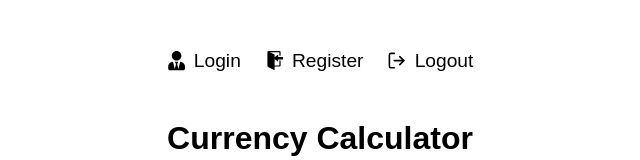
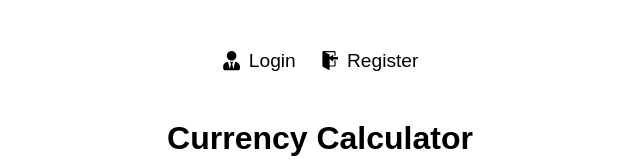
Before and after one commit to dimitris-zournatsidis/currency-calculator-app, a React (Create React App) app in the folder frontend/: page / in a window 1280 px wide. Shown: the top 160 px of the page, without its empty margins (320-960 px from the left). Built offline with nearby package versions, Linux system fonts and the light colour scheme; no server answers.

Commit message:
commented out logout

```diff
--- a/frontend/src/Home.tsx
+++ b/frontend/src/Home.tsx
@@ -63,10 +63,10 @@ export default function Home(props: HomeProps) {
           <span>Register</span>
         </Link>
 
-        <Link to='/' className='login-resgister-link'>
+        {/* <Link to='/' className='login-resgister-link'>
           <FiLogOut className='icons' />
           <span>Logout</span>
-        </Link>
+        </Link> */}
       </div>
 
       <h1>Currency Calculator</h1>
```
